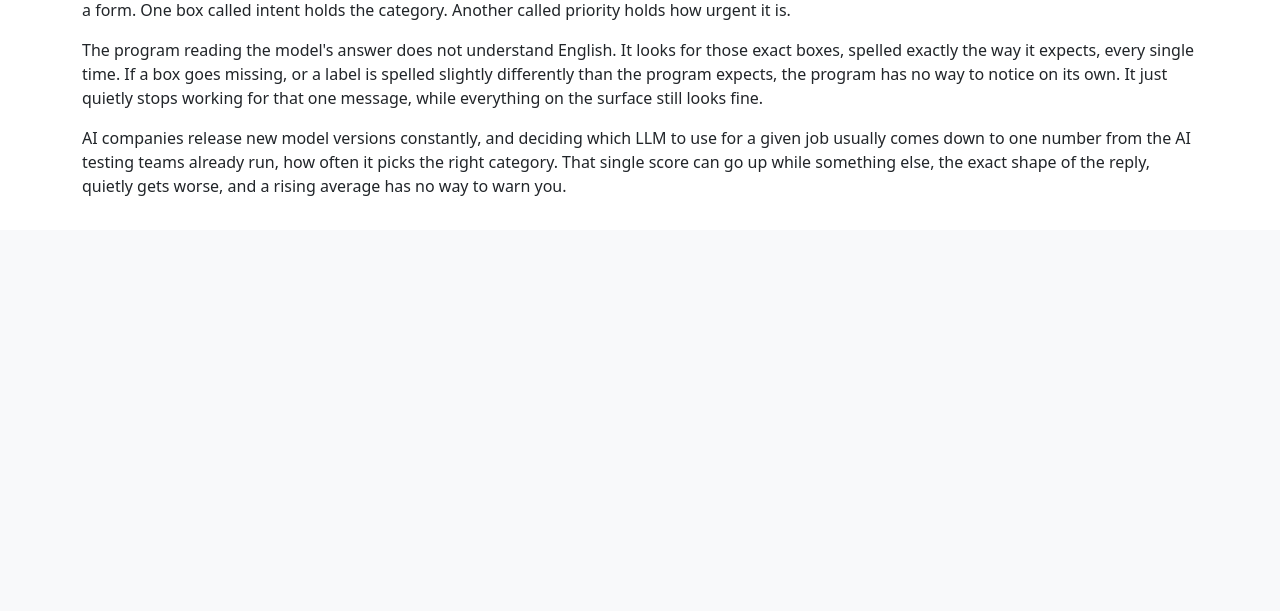
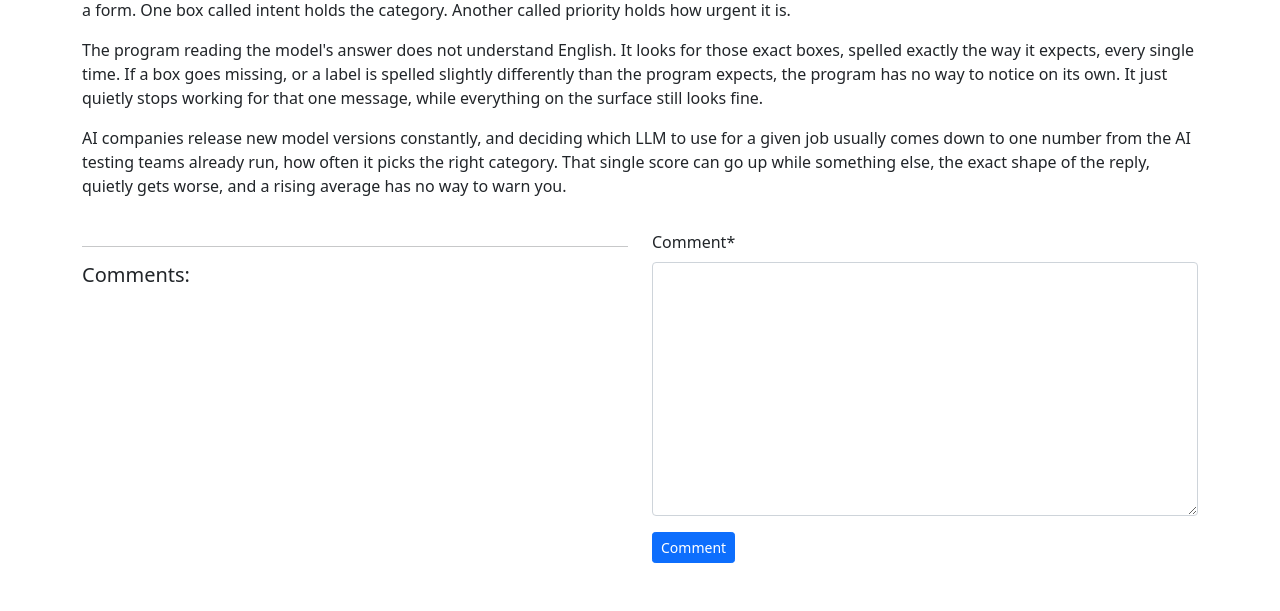
Before and after one commit to rezasdsju/blog_project_django, a Django app: a page that uses templates/App_Blog/blog_details.html in a window 1280 px wide. Shown: the part 602-1213 px from the top of the page. Before the commit the page ends 798 px from the top, so only its background shows below. Run offline with Django 5.2, Linux system fonts and the light colour scheme; a user stored in the database is signed in; data comes from the database, SQL or seed files in the repository; both versions use the stored data as it was after the commit; some libraries are stand-ins or nearby versions.

Commit message:
feat: implement blog comment functionality

```diff
--- /dev/null
+++ b/App_Blog/forms.py
@@ -0,0 +1,7 @@
+from django import forms
+from App_Blog.models import Blog, Comment
+
+class CommentForm(forms.ModelForm):
+    class Meta:
+        model = Comment
+        fields = ('comment',)
--- a/App_Blog/views.py
+++ b/App_Blog/views.py
@@ -1,6 +1,7 @@
 from django.shortcuts import render, HttpResponseRedirect
 from django.views.generic import CreateView, UpdateView, ListView, DetailView,View, TemplateView, DeleteView
 
+from App_Blog.forms import CommentForm
 from App_Blog.models import Blog, Comment, Likes
 from django.urls import reverse, reverse_lazy
 from django.contrib.auth.decorators import login_required
@@ -33,4 +34,13 @@ class BlogList(ListView):
 @login_required
 def blog_details(request, slug):
     blog = Blog.objects.get(slug=slug)
-    return render(request, 'App_Blog/blog_details.html', context={'blog':blog})
+    comment_form = CommentForm()
+    if request.method == 'POST':
+        comment_form = CommentForm(request.POST)
+        if comment_form.is_valid():
+            comment = comment_form.save(commit=False)
+            comment.user = request.user
+            comment.blog = blog
+            comment.save()
+            return HttpResponseRedirect(reverse('App_Blog:blog_details', kwargs={'slug':slug}))
+    return render(request, 'App_Blog/blog_details.html', context={'blog':blog, 'comment_form':comment_form})
--- a/templates/App_Blog/blog_details.html
+++ b/templates/App_Blog/blog_details.html
@@ -1,4 +1,5 @@
 {% extends "base.html" %}
+{% load crispy_forms_tags %}
 {% block title_block %}{{blog.blog_title}}{% endblock %}
 
 {% block body_block %}
@@ -17,4 +18,22 @@
 <p>{{blog.blog_content|linebreaks}}</p>
 
 </div>
+<div class='row'>
+    <div class='col-sm-6'>
+        <hr>
+        <h5>Comments: </h5>
+        {% for comment in blog.blog_comment.all  %}
+            <p><a href="#">{{comment.user}}</a> {{comment.comment}} <br><h6>{{comment.comment_date}}</h6></p>
+
+        {% endfor %}
+    </div>
+    <div class='col-sm-6'>
+        <form method = 'POST'>
+            {% csrf_token %}
+            {{comment_form|crispy}}
+            <button type='submit' class='btn btn-primary btn-sm'>Comment</button>
+        </form>
+    </div>
+</div>
+<br><br>
 {% endblock %}
```
Also changed, not shown: db.sqlite3.
